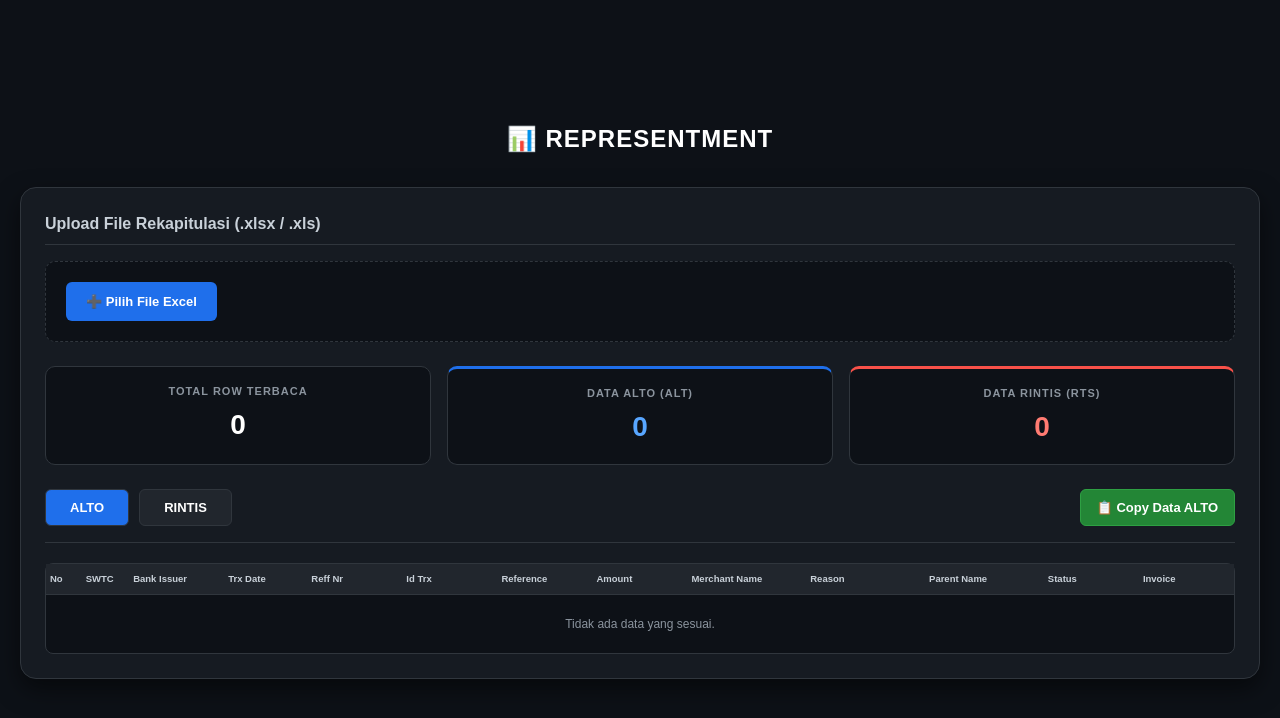
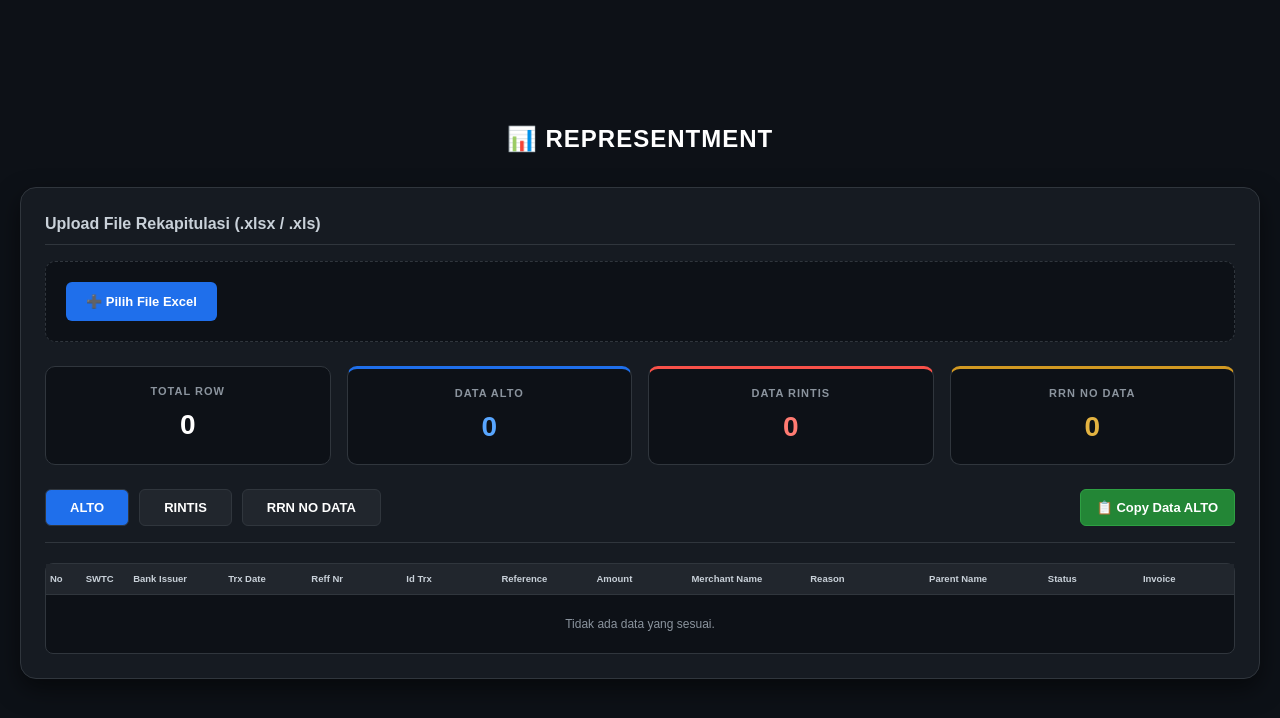
Before and after one commit to OffiziellNed/Representment, a Next.js app: page / in a window 1280 px wide. Shown: the top 718 px of the page. Built offline with nearby package versions, Linux system fonts and the light colour scheme.

Commit message:
Update page.js

```diff
--- a/app/page.js
+++ b/app/page.js
@@ -10,8 +10,8 @@ export default function RepresentmentPortal() {
   const [totalDataCount, setTotalDataCount] = useState(0);
   const [altoData, setAltoData] = useState([]);
   const [rintisData, setRintisData] = useState([]);
+  const [rrnData, setRrnData] = useState([]);
 
-  // Trigger proses Excel setiap kali state uploadedFiles berubah
   useEffect(() => {
     processFiles(uploadedFiles);
   }, [uploadedFiles]);
@@ -20,10 +20,7 @@ export default function RepresentmentPortal() {
     const files = Array.from(e.target.files);
     if (files.length === 0) return;
 
-    // Tambahkan file baru ke state (gabung dengan yang sudah ada)
     setUploadedFiles(prev => [...prev, ...files]);
-
-    // Reset input file agar bisa memilih file yang sama lagi jika dihapus
     e.target.value = null;
   };
 
@@ -36,6 +33,7 @@ export default function RepresentmentPortal() {
       setTotalDataCount(0);
       setAltoData([]);
       setRintisData([]);
+      setRrnData([]);
       return;
     }
 
@@ -47,7 +45,6 @@ export default function RepresentmentPortal() {
 
       workbook.SheetNames.forEach((sheetName) => {
         const sheet = workbook.Sheets[sheetName];
-        // defval: "" menghindari field terhapus jika kosong di excel
         const json = XLSX.utils.sheet_to_json(sheet, { defval: "" });
         allParsedData = [...allParsedData, ...json];
       });
@@ -57,13 +54,25 @@ export default function RepresentmentPortal() {
 
     const alto = [];
     const rintis = [];
+    const rrn = [];
 
-    // Logika pencarian SWTC super robust
     allParsedData.forEach((row) => {
-      // Cari key/header yang mengandung huruf "swtc" (mengabaikan spasi atau huruf besar/kecil)
       const swtcKey = Object.keys(row).find(key => key.trim().toLowerCase().includes('swtc'));
+      const statusKey = Object.keys(row).find(key => key.trim().toLowerCase().includes('status'));
 
-      if (swtcKey) {
+      let isRrn = false;
+
+      // Filter untuk RRN No Data
+      if (statusKey) {
+        const statusVal = String(row[statusKey]).trim().toLowerCase();
+        if (statusVal.includes('rrn no data')) {
+          rrn.push(row);
+          isRrn = true;
+        }
+      }
+
+      // Jika bukan RRN No Data, pilah berdasarkan SWTC
+      if (!isRrn && swtcKey) {
         const val = String(row[swtcKey]).trim().toUpperCase();
         if (val === 'ALT') {
           alto.push(row);
@@ -75,11 +84,10 @@ export default function RepresentmentPortal() {
 
     setAltoData(alto);
     setRintisData(rintis);
+    setRrnData(rrn);
   };
 
-  // Helper agar data di kolom tetap terbaca meskipun nama header ada spasi tersembunyi
   const getColVal = (row, colName) => {
-    // Coba cari exact match dulu, kalau gagal cari yang mengandung kata tersebut
     let key = Object.keys(row).find(k => k.trim().toLowerCase() === colName.toLowerCase());
     if (!key) {
       key = Object.keys(row).find(k => k.trim().toLowerCase().includes(colName.toLowerCase()));
@@ -88,7 +96,11 @@ export default function RepresentmentPortal() {
   };
 
   const handleCopyData = () => {
-    const dataToCopy = activeTab === "ALTO" ? altoData : rintisData;
+    let dataToCopy = [];
+    if (activeTab === "ALTO") dataToCopy = altoData;
+    else if (activeTab === "RINTIS") dataToCopy = rintisData;
+    else if (activeTab === "RRN") dataToCopy = rrnData;
+
     if (dataToCopy.length === 0) {
       alert("Tidak ada data untuk di-copy.");
       return;
@@ -96,7 +108,6 @@ export default function RepresentmentPortal() {
 
     const headers = ["No", "SWTC", "Bank Issuer", "Transaction Date", "Reff Nr", "Id Trx", "Reference", "Transaction Amount", "Merchant Name", "Reason", "Parent Name", "Status", "Invoice"];
 
-    // Map data menjadi format tab-separated agar rapi saat dipaste di Excel
     const rows = dataToCopy.map((row, index) => {
       return [
         index + 1,
@@ -176,21 +187,18 @@ export default function RepresentmentPortal() {
   return (
     <div style={{ width: '100%', maxWidth: '1400px', margin: '0 auto', padding: '20px', fontFamily: 'sans-serif' }}>
 
-      {/* HEADER */}
       <div style={{ display: 'flex', justifyContent: 'center', alignItems: 'center', marginBottom: '30px' }}>
         <h1 style={{ fontSize: '24px', fontWeight: '800', letterSpacing: '1px', color: '#ffffff', margin: 0 }}>
           📊 REPRESENTMENT
         </h1>
       </div>
 
-      {/* DASHBOARD UTAMA */}
       <div style={{ backgroundColor: '#161b22', border: '1px solid #30363d', borderRadius: '16px', padding: '24px', boxShadow: '0 10px 25px rgba(0,0,0,0.5)' }}>
 
         <h2 style={{ fontSize: '16px', fontWeight: '700', marginBottom: '16px', color: '#c9d1d9', borderBottom: '1px solid #30363d', paddingBottom: '8px' }}>
           Upload File Rekapitulasi (.xlsx / .xls)
         </h2>
 
-        {/* Uploader Modern */}
         <div style={{ backgroundColor: '#0d1117', border: '1px dashed #30363d', padding: '20px', borderRadius: '10px', marginBottom: '24px' }}>
           <label style={{ display: 'inline-block', backgroundColor: '#1f6feb', color: '#ffffff', padding: '10px 20px', borderRadius: '6px', fontSize: '13px', fontWeight: '600', cursor: 'pointer', transition: 'background-color 0.2s' }}>
             ➕ Pilih File Excel
@@ -203,7 +211,6 @@ export default function RepresentmentPortal() {
             />
           </label>
 
-          {/* Daftar File yang diupload dengan opsi Hapus */}
           {uploadedFiles.length > 0 && (
             <div style={{ marginTop: '16px', display: 'flex', flexDirection: 'column', gap: '8px' }}>
               {uploadedFiles.map((file, idx) => (
@@ -224,23 +231,25 @@ export default function RepresentmentPortal() {
           )}
         </div>
 
-        {/* Indikator Hitungan */}
-        <div style={{ display: 'grid', gridTemplateColumns: 'repeat(auto-fit, minmax(200px, 1fr))', gap: '16px', marginBottom: '24px' }}>
+        <div style={{ display: 'grid', gridTemplateColumns: 'repeat(auto-fit, minmax(150px, 1fr))', gap: '16px', marginBottom: '24px' }}>
           <div style={{ backgroundColor: '#0d1117', border: '1px solid #30363d', borderRadius: '10px', padding: '16px', textAlign: 'center' }}>
-            <div style={{ fontSize: '11px', color: '#8b949e', fontWeight: 'bold', letterSpacing: '1px' }}>TOTAL ROW TERBACA</div>
+            <div style={{ fontSize: '11px', color: '#8b949e', fontWeight: 'bold', letterSpacing: '1px' }}>TOTAL ROW</div>
             <div style={{ fontSize: '28px', color: '#ffffff', fontWeight: '900', marginTop: '4px' }}>{totalDataCount}</div>
           </div>
           <div style={{ backgroundColor: '#0d1117', border: '1px solid #30363d', borderTop: '3px solid #1f6feb', borderRadius: '10px', padding: '16px', textAlign: 'center' }}>
-            <div style={{ fontSize: '11px', color: '#8b949e', fontWeight: 'bold', letterSpacing: '1px' }}>DATA ALTO (ALT)</div>
+            <div style={{ fontSize: '11px', color: '#8b949e', fontWeight: 'bold', letterSpacing: '1px' }}>DATA ALTO</div>
             <div style={{ fontSize: '28px', color: '#58a6ff', fontWeight: '900', marginTop: '4px' }}>{altoData.length}</div>
           </div>
           <div style={{ backgroundColor: '#0d1117', border: '1px solid #30363d', borderTop: '3px solid #f85149', borderRadius: '10px', padding: '16px', textAlign: 'center' }}>
-            <div style={{ fontSize: '11px', color: '#8b949e', fontWeight: 'bold', letterSpacing: '1px' }}>DATA RINTIS (RTS)</div>
+            <div style={{ fontSize: '11px', color: '#8b949e', fontWeight: 'bold', letterSpacing: '1px' }}>DATA RINTIS</div>
             <div style={{ fontSize: '28px', color: '#ff7b72', fontWeight: '900', marginTop: '4px' }}>{rintisData.length}</div>
+          </div>
+          <div style={{ backgroundColor: '#0d1117', border: '1px solid #30363d', borderTop: '3px solid #d29922', borderRadius: '10px', padding: '16px', textAlign: 'center' }}>
+            <div style={{ fontSize: '11px', color: '#8b949e', fontWeight: 'bold', letterSpacing: '1px' }}>RRN NO DATA</div>
+            <div style={{ fontSize: '28px', color: '#e3b341', fontWeight: '900', marginTop: '4px' }}>{rrnData.length}</div>
           </div>
         </div>
 
-        {/* Action Bar: Tab Filter & Tombol Copy */}
         <div style={{ display: 'flex', justifyContent: 'space-between', alignItems: 'center', borderBottom: '1px solid #30363d', paddingBottom: '16px' }}>
           <div style={{ display: 'flex', gap: '10px' }}>
             <button
@@ -255,6 +264,12 @@ export default function RepresentmentPortal() {
             >
               RINTIS
             </button>
+            <button
+              onClick={() => setActiveTab("RRN")}
+              style={{ padding: '8px 24px', backgroundColor: activeTab === "RRN" ? '#d29922' : '#21262d', color: '#fff', border: '1px solid #30363d', borderRadius: '6px', fontWeight: 'bold', fontSize: '13px', cursor: 'pointer' }}
+            >
+              RRN NO DATA
+            </button>
           </div>
 
           <button
@@ -265,8 +280,9 @@ export default function RepresentmentPortal() {
           </button>
         </div>
 
-        {/* Tampilkan Tabel Sesuai Tab Aktif */}
-        {activeTab === "ALTO" ? renderTable(altoData) : renderTable(rintisData)}
+        {activeTab === "ALTO" && renderTable(altoData)}
+        {activeTab === "RINTIS" && renderTable(rintisData)}
+        {activeTab === "RRN" && renderTable(rrnData)}
 
       </div>
     </div>
```
